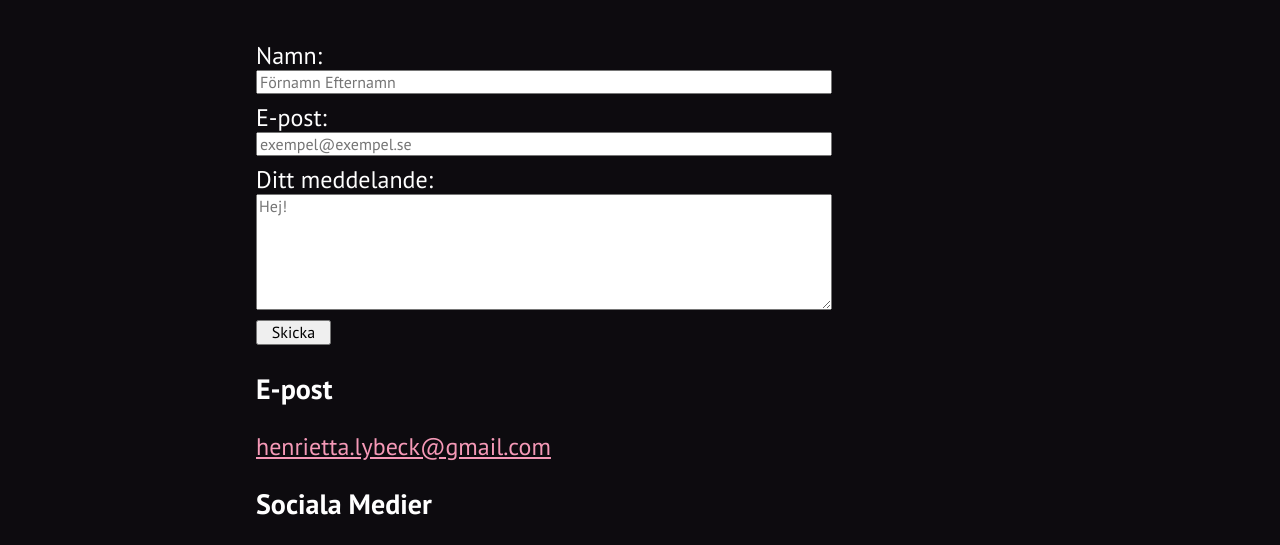
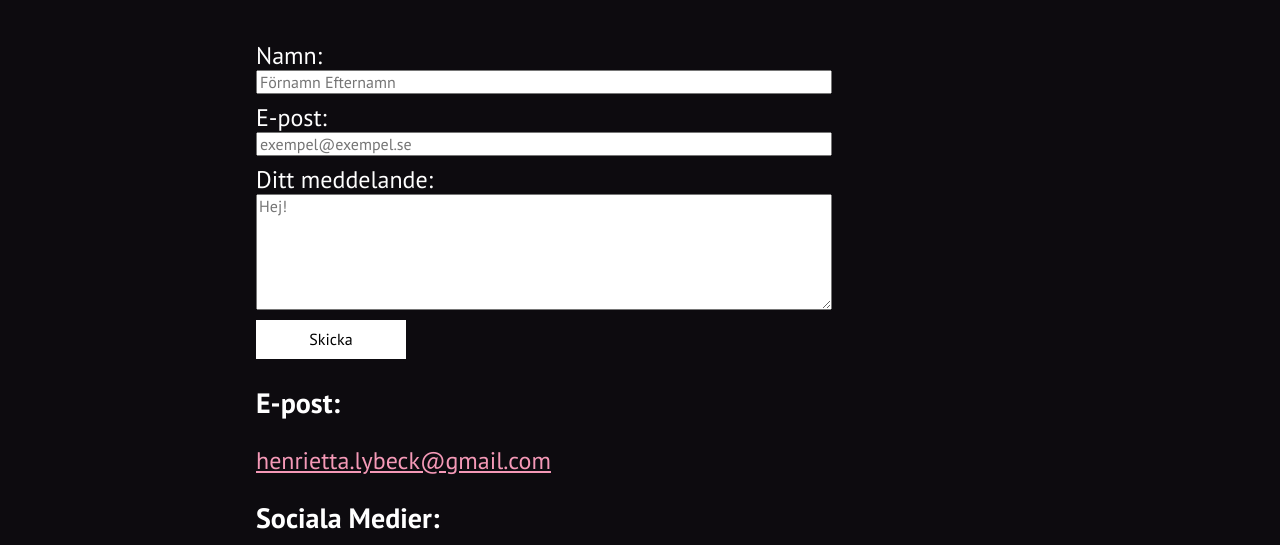
Before and after one commit to hellohely/portfolio, a website built with Parcel: page html5-boilerplate_v8.0.0/index.html in a window 1280 px wide. Shown: the part 2455-3000 px from the top of the page. Built offline with nearby package versions, Linux system fonts and the light colour scheme; files whose address does not match are found by name.

Commit message:
Styled and changed size of send-button on desktop
Closing #2

```diff
--- a/html5-boilerplate_v8.0.0/css/layout/_desktop.scss
+++ b/html5-boilerplate_v8.0.0/css/layout/_desktop.scss
@@ -78,6 +78,10 @@ h3 {
 #contact {
     form {
         max-width: 60%;
+
+        .send {
+        width: 150px;
+        }
     }
 
     .socialmedia-icon {
--- a/html5-boilerplate_v8.0.0/css/layout/_mobile.scss
+++ b/html5-boilerplate_v8.0.0/css/layout/_mobile.scss
@@ -199,6 +199,13 @@ header {
             width: 75px;
             cursor: pointer;
             margin-top: 10px;
+            border: none;
+            background-color: $background-color-2;
+            padding: 10px;
+
+            &:hover {
+                background-color: $special-color;
+            }
         }
     }
 
--- a/html5-boilerplate_v8.0.0/index.html
+++ b/html5-boilerplate_v8.0.0/index.html
@@ -83,7 +83,7 @@
     <section id="about-me">
       <img class="emoji" src="img/1F50E_color.png"><h2>Vem är jag?</h2>
 
-        <p>Jag är en blivande Front End Developer som tar examen från <a href="https://medieinstitutet.se/">Medieinstitutet</a> i juni 2023. Jag lär mig HTML, CSS och Javascript.
+        <p>Jag är en blivande Front End Developer som tar examen från <a href="https://medieinstitutet.se/" target=”_blank”>Medieinstitutet</a> i juni 2023. Jag lär mig HTML, CSS och Javascript.
           Jag är 28 år gammal och bor i Norrköping med min trebenta greyhound, Herbert.</p>
 
         <p>Jag har varit datorintresserad sedan jag var fem år gammal och började knappa på familjens första dator, en Amiga med diskettläsare.
@@ -160,9 +160,9 @@
         <textarea rows="6" placeholder="Hej!"></textarea>
         <input class="send" type="submit" value="Skicka">
       </form>
-        <h3>E-post</h3>
+        <h3>E-post:</h3>
           <a href="mailto:henrietta.lybeck@gmail.com"> henrietta.lybeck@gmail.com</a>
-        <h3>Sociala Medier</h3>
+        <h3>Sociala Medier:</h3>
         <div>
         <a href="https://github.com/hellohely" target=”_blank”><img class="socialmedia-icon" src="img/GitHub-Mark-Light-64px.png" alt="GitHub"></a>
         <a href="https://www.linkedin.com/in/henriettalybeck/" target=”_blank”><img class="socialmedia-icon" src="img/LI-In-Bug.png" alt="LinkedIn"></a>
```
Also changed, not shown: html5-boilerplate_v8.0.0/css/main.css, 1 other file.
